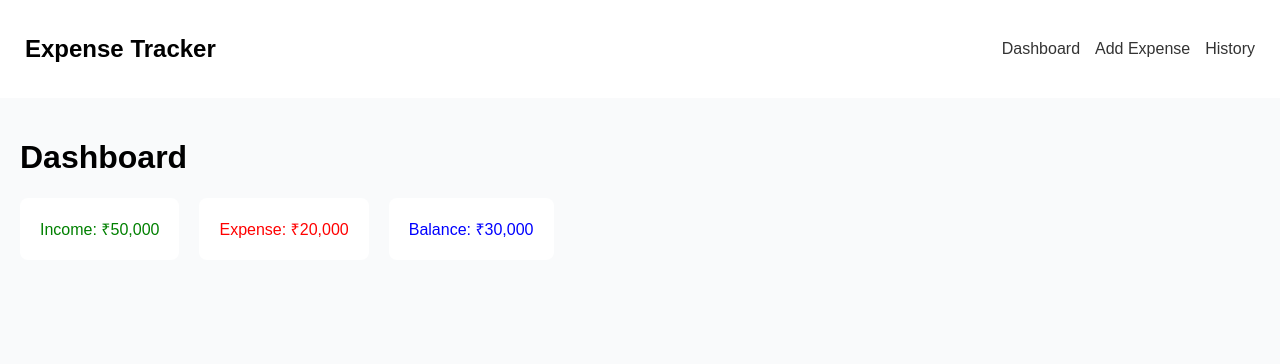
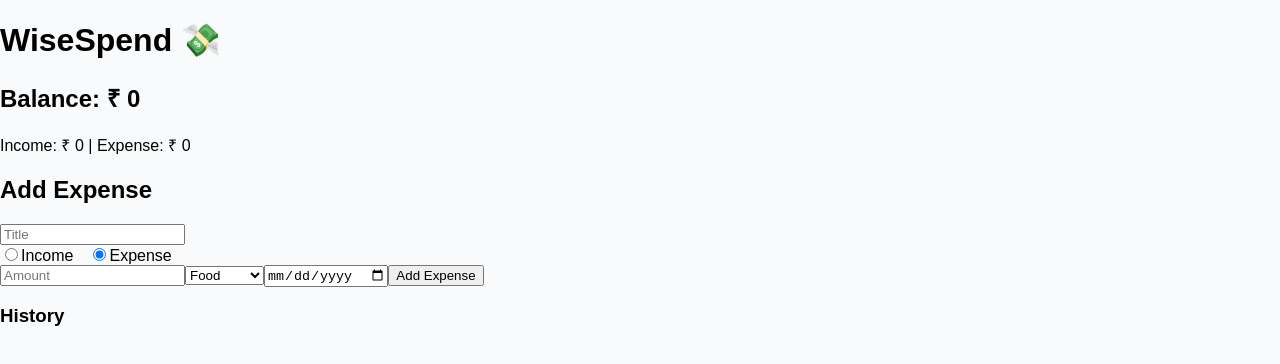
Before and after one commit to Rijomon-Roy/wiseSpend, a React (Vite) app in the folder frontend/: page / in a window 1280 px wide. Shown: the top 364 px of the page. Built offline with nearby package versions, Linux system fonts and the light colour scheme.

Commit message:
Added expense feature

```diff
--- a/frontend/src/App.jsx
+++ b/frontend/src/App.jsx
@@ -1,19 +1,45 @@
-import { BrowserRouter, Routes, Route } from "react-router-dom";
-import Navbar from "./components/Navbar";
-import Dashboard from "./pages/Dashboard";
+import { useState } from "react";
 import AddExpense from "./pages/AddExpense";
-import History from "./pages/History";
+import ExpenseList from "./components/ExpenseList";
 
 function App() {
+  const [expenses, setExpenses] = useState([]);
+
+  // ➕ Add expense
+  const addExpense = (expense) => {
+    setExpenses([...expenses, expense]);
+  };
+
+  // ❌ Delete expense
+  const deleteExpense = (id) => {
+    const updated = expenses.filter((item) => item.id !== id);
+    setExpenses(updated);
+  };
+
+  // 💰 Calculations
+  const income = expenses
+    .filter((e) => e.type === "Income")
+    .reduce((acc, cur) => acc + Number(cur.amount), 0);
+
+  const expenseTotal = expenses
+    .filter((e) => e.type === "Expense")
+    .reduce((acc, cur) => acc + Number(cur.amount), 0);
+
+  const balance = income - expenseTotal;
+
   return (
-    <BrowserRouter>
-      <Navbar />
-      <Routes>
-        <Route path="/" element={<Dashboard />} />
-        <Route path="/add" element={<AddExpense />} />
-        <Route path="/history" element={<History />} />
-      </Routes>
-    </BrowserRouter>
+    <div className="container">
+      <h1>WiseSpend 💸</h1>
+
+      <h2>Balance: ₹ {balance}</h2>
+      <p>
+        Income: ₹ {income} | Expense: ₹ {expenseTotal}
+      </p>
+
+      <AddExpense addExpense={addExpense} />
+
+      <ExpenseList expenses={expenses} deleteExpense={deleteExpense} />
+    </div>
   );
 }
 
--- /dev/null
+++ b/frontend/src/components/ExpenseList.css
@@ -0,0 +1,15 @@
+.card {
+  display: flex;
+  justify-content: space-between;
+  margin: 10px 0;
+  padding: 10px;
+  border: 1px solid #ddd;
+}
+
+button {
+  background: #2ecc71;
+  color: white;
+  border: none;
+  padding: 5px 10px;
+  cursor: pointer;
+}
--- /dev/null
+++ b/frontend/src/components/ExpenseList.jsx
@@ -0,0 +1,19 @@
+function ExpenseList({ expenses, deleteExpense }) {
+  return (
+    <div>
+      <h3>History</h3>
+
+      {expenses.map((item) => (
+        <div key={item.id} className="card">
+          <p>{item.title}</p>
+          <p>₹ {item.amount}</p>
+          <p>{item.type}</p>
+
+          <button onClick={() => deleteExpense(item.id)}>Delete</button>
+        </div>
+      ))}
+    </div>
+  );
+}
+
+export default ExpenseList;
--- a/frontend/src/pages/AddExpense.jsx
+++ b/frontend/src/pages/AddExpense.jsx
@@ -1,19 +1,9 @@
-/*
-Fields:
-
-Title
-
-Amount
-
-Type (Income / Expense)
-
-Date
-*/
 import { useState } from "react";
 
-function AddExpense() {
+function AddExpense({ addExpense }) {
   const [title, setTitle] = useState("");
   const [amount, setAmount] = useState("");
+  const [type, setType] = useState("Expense");
   const [category, setCategory] = useState("Food");
   const [date, setDate] = useState("");
 
@@ -21,17 +11,20 @@ function AddExpense() {
     e.preventDefault();
 
     const expense = {
+      id: Date.now(),
       title,
-      amount,
+      amount: Number(amount),
+      type,
       category,
       date,
     };
 
-    console.log("Expense Added:", expense);
+    addExpense(expense); // 🔥 send to parent
 
-    // Clear form
+    // Reset form
     setTitle("");
     setAmount("");
+    setType("Expense");
     setCategory("Food");
     setDate("");
   }
@@ -43,11 +36,35 @@ function AddExpense() {
       <form onSubmit={handleSubmit}>
         <input
           type="text"
-          placeholder="Expense Title"
+          placeholder="Title"
           value={title}
           onChange={(e) => setTitle(e.target.value)}
           required
         />
+
+        <div>
+          <label>
+            <input
+              type="radio"
+              name="type"
+              value="Income"
+              checked={type === "Income"}
+              onChange={(e) => setType(e.target.value)}
+            />
+            Income
+          </label>
+
+          <label style={{ marginLeft: "15px" }}>
+            <input
+              type="radio"
+              name="type"
+              value="Expense"
+              checked={type === "Expense"}
+              onChange={(e) => setType(e.target.value)}
+            />
+            Expense
+          </label>
+        </div>
 
         <input
           type="number"
```
